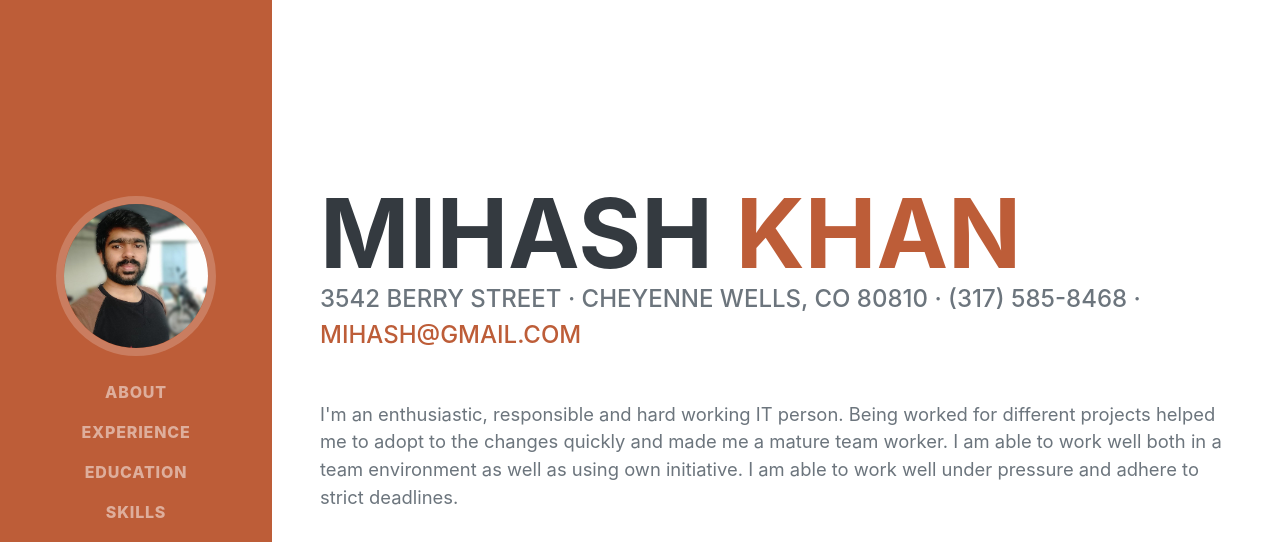
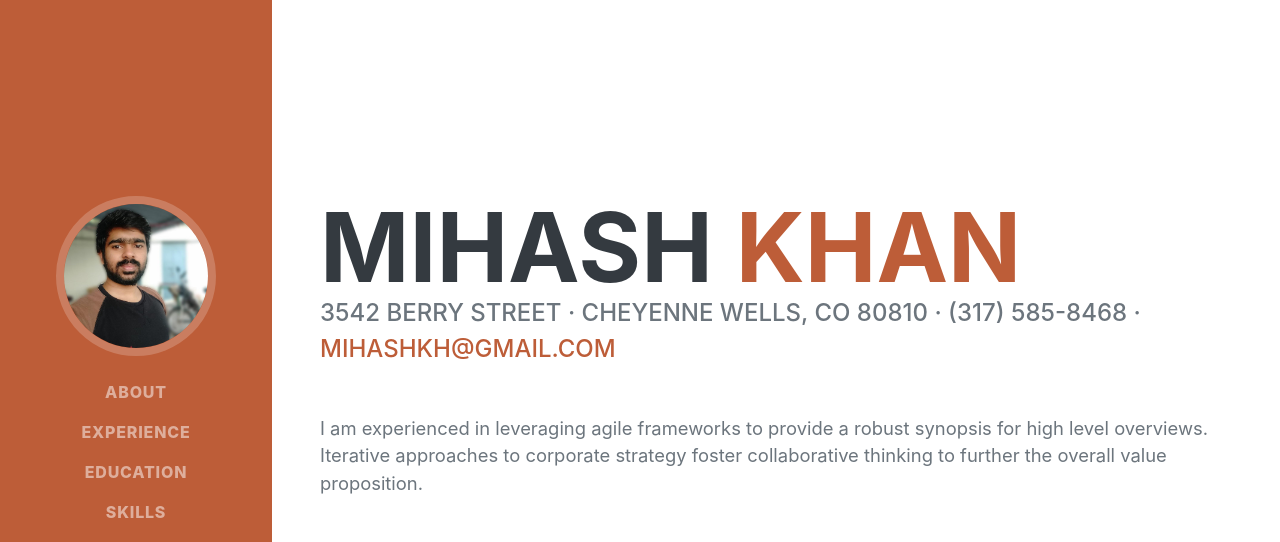
Before and after one commit to MihashKhan/Resume, a website: page dist/index.html in a window 1280 px wide. Shown: the top 542 px of the page. Drawn offline with nearby package versions, Linux system fonts and the light colour scheme; files that its build step writes are made by us from their sources; a web font is replaced by a local one.

Commit message:
dsadadjllldffggfb

```diff
--- a/dist/index.html
+++ b/dist/index.html
@@ -45,11 +45,9 @@
                     </h1>
                     <div class="subheading mb-5">
                         3542 Berry Street · Cheyenne Wells, CO 80810 · (317) 585-8468 ·
-                        <a href="mailto:name@email.com">mihash@gmail.com</a>
+                        <a href="mailto:name@email.com">mihashkh@gmail.com</a>
                     </div>
-                    <p class="lead mb-5">I'm an enthusiastic, responsible and hard working IT person. Being worked for different projects helped me to adopt to the changes quickly and
-                        made me a mature team worker. I am able to work well both in a team environment as well as using own initiative. I am able to work well under
-                        pressure and adhere to strict deadlines.</p>
+                    <p class="lead mb-5">I am experienced in leveraging agile frameworks to provide a robust synopsis for high level overviews. Iterative approaches to corporate strategy foster collaborative thinking to further the overall value proposition.</p>
                     <div class="social-icons">
                         <a class="social-icon" href="#"><i class="fab fa-linkedin-in"></i></a>
                         <a class="social-icon" href="#"><i class="fab fa-github"></i></a>
```
